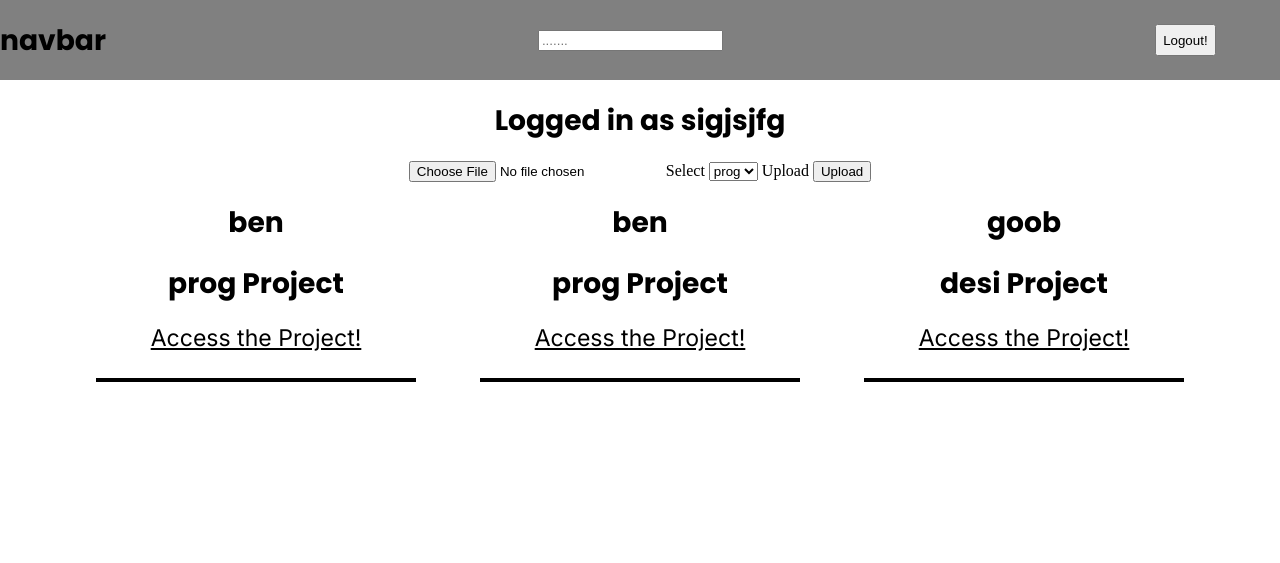
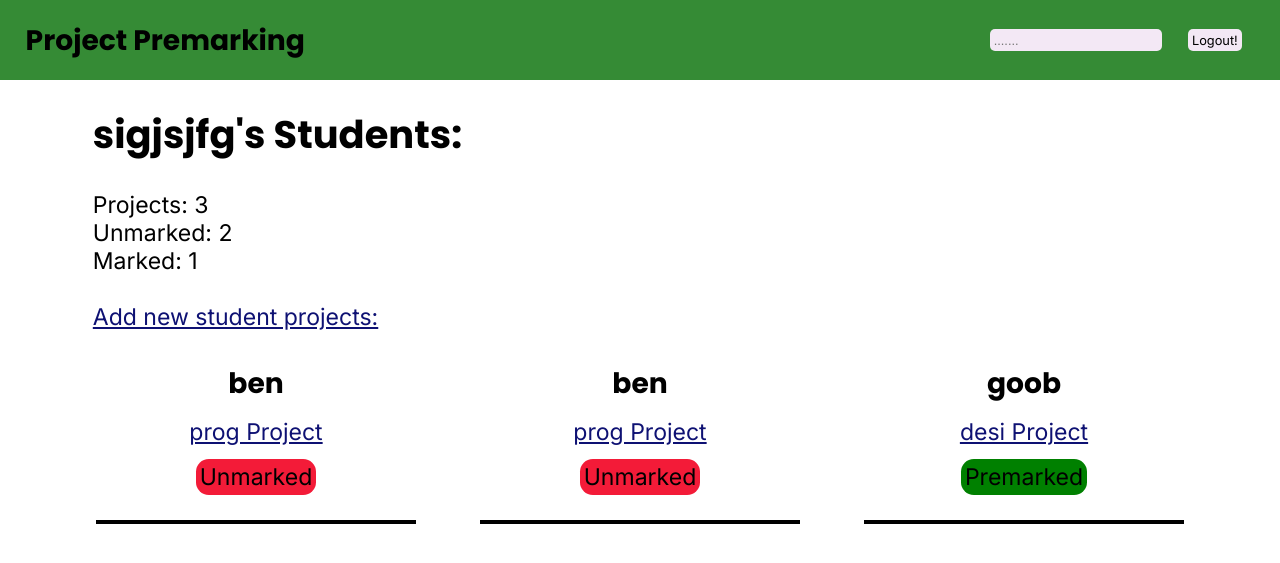
Before and after one commit to BenjaminWray2008/premarking, a Flask app: page /profile in a window 1280 px wide. Shown: the top 563 px of the page. Run offline with Flask 3, Linux system fonts and the light colour scheme; a user stored in the database is signed in; some libraries are stand-ins or nearby versions.

Commit message:
css profile page

```diff
--- a/server.py
+++ b/server.py
@@ -1,4 +1,10 @@
-from flask import Flask, render_template, redirect, url_for, request, session, jsonify
+from flask import (Flask,
+                   render_template,
+                   redirect,
+                   url_for,
+                   request,
+                   session,
+                   jsonify)
 from sqlalchemy.orm import (DeclarativeBase,
                             Mapped,
                             mapped_column,
@@ -11,7 +17,13 @@ from sqlalchemy import (String,
 from flask_sqlalchemy import SQLAlchemy
 from flask_wtf import FlaskForm
 from typing import List
-from wtforms import Form, BooleanField, StringField, validators, PasswordField, FileField, SelectField, SubmitField
+from wtforms import (Form,
+                     BooleanField,
+                     StringField,
+                     validators,
+                     PasswordField,
+                     SelectField,
+                     SubmitField)
 from flask_login import (UserMixin,
                          LoginManager,
                          login_user,
@@ -34,7 +46,6 @@ login_manager.login_view = "login"
 db = SQLAlchemy()
 app.config['SQLALCHEMY_DATABASE_URI'] = 'sqlite:///database.db'
 db.init_app(app)
-
 
 
 class Base(DeclarativeBase):
@@ -79,6 +90,7 @@ class UserProject(Base):
 
     github: Mapped[str] = mapped_column(String(50))
     doc: Mapped[str] = mapped_column(String(50))
+    marked: Mapped[bool]
 
     user: Mapped["User"] = relationship(
         "User", back_populates="user_projects")
@@ -165,11 +177,6 @@ class NewUser(FlaskForm):
     upload = SubmitField('Upload')
 
 
-# class SearchUser(Form):
-#     UName = StringField('Enter User:', validators=[validators.InputRequired()])
-#     search = SubmitField('Search User:')
-
-
 def submit(ticks):
     return 'hi'
 
@@ -252,24 +259,30 @@ def new_user(file, selected):
             q = select(User).where(User.id == id)
             exist = sql_session.scalar(q)
 
-
             q = select(Project).where(Project.type == selected)
             project_id = sql_session.scalar(q).id
 
-            q = select(UserProject).where(UserProject.user_id == id).where(UserProject.project_id == project_id).where(UserProject.admin_id == current_user.id)
+            q = select(UserProject).where(
+                UserProject.user_id == id).where(
+                    UserProject.project_id == project_id
+                    ).where(UserProject.admin_id == current_user.id)
             proj_exist = sql_session.scalar(q)
 
             if proj_exist:
                 print('already done')
                 continue
 
-            new_project = UserProject(user_id=id, project_id=project_id, admin_id=current_user.id)
+            new_project = UserProject(
+                user_id=id, project_id=project_id,
+                admin_id=current_user.id)
             db.session.add(new_project)
 
             if exist:
                 continue
 
-            user = User(id=id, name=f"{first_name} {surname}", year_level=year_level, email=f'{id}@buurnside.school.nz', admin=False)
+            user = User(id=id, name=f"{first_name} {surname}",
+                        year_level=year_level,
+                        email=f'{id}@buurnside.school.nz', admin=False)
             db.session.add(user)
 
         db.session.commit()
@@ -291,6 +304,7 @@ def home():
 
 @app.route('/login', methods=['POST', 'GET'])
 def login():
+    print(current_user)
     form = Login(request.form)
 
     if request.method == 'POST':
@@ -322,11 +336,10 @@ def logout():
     return redirect(url_for('login'))
 
 
-@app.route('/profile', methods=['POST', 'GET'])
+@app.route('/instructions', methods=['POST', 'GET'])
 @login_required
-def profile():
+def instructions():
     form = NewUser()
-    # search_form = SearchUser(request.form)
     with Session(engine) as sql_session:
         q = select(Project)
         project_types = sql_session.scalars(q).all()
@@ -343,24 +356,41 @@ def profile():
         if request.method == 'POST':
             print("ERRORS:", form.errors)
 
+    return render_template('instructions.html', form=form)
+
+
+@app.route('/profile', methods=['POST', 'GET'])
+@login_required
+def profile():
+
     AdProj = select(UserProject).where(
         UserProject.admin_id == current_user.id)
     # User projects under current admin
-
     with Session(engine) as session:
         user_projects = session.scalars(AdProj).all()
-
+        marked_count = 0
+        unmarked_count = 0
         projects = []
         for i in user_projects:
+            if i.marked == 1:
+                premarked = 'Premarked'
+                marked_count += 1
+            else:
+                premarked = 'Unmarked'
+                unmarked_count += 1
+
             projects.append({
                 'id': i.id,
                 'user': i.user.name,
                 'type': i.project.type,
                 'projstand': i.project.id,
-                'user_id': i.user.id
+                'user_id': i.user.id,
+                'marked': premarked
             })
     return render_template('profile.html',
-                           projects=projects, form=form)
+                           projects=projects, searchBar=True,
+                           counts=(marked_count, unmarked_count))
+
 
 @app.route('/search', methods=['POST', 'GET'])
 @login_required
@@ -368,12 +398,15 @@ def search():
     q = request.args.get("q", "")
     data = []
     with Session(engine) as sql_session:
-        user_ids = sql_session.scalars(select(User).where(User.name.contains(q))).all()
+        user_ids = sql_session.scalars(
+            select(User).where(User.name.contains(q))).all()
         for user in user_ids:
             user_id = user.id
-            result = sql_session.scalar(select(UserProject).where(UserProject.user_id == user_id).where(UserProject.admin_id == current_user.id))
+            result = sql_session.scalar(select(UserProject).where(
+                UserProject.user_id == user_id).where(
+                    UserProject.admin_id == current_user.id))
             data.append({
-            'id': result.user_id
+             'id': result.user_id
             })
     print(data)
     return jsonify(data)
@@ -419,7 +452,6 @@ def clean(project_id, user_id):
     with Session(engine) as sql_session:
         user = sql_session.scalar(q)
     email = user.email
-
     path = 'email.pdf'
     turn_to_pdf(html, path)
     send_email(email, path, type, snu, UData.name)
--- a/static/css/style.css
+++ b/static/css/style.css
@@ -21,7 +21,7 @@ body{
 
 .navbar{
     width:100vw;
-    background-color: grey;
+    background-color: #358b35;
     padding-top:0;
     margin:0;
     height:10vh;
@@ -34,7 +34,7 @@ body{
 }
 
 .logout-button{
-    margin-right:5vw;
+    margin-right:3vw;
     padding:0.5vw;
 }
 
@@ -92,6 +92,7 @@ body{
 
 }
 
+
 .green{
     background-color: green;
 }
@@ -144,7 +145,7 @@ textarea{
 
 .project-link{
     font-family:'Inter';
-    color:black;
+    color:rgb(14, 17, 115);
     font-size: 1.8vw;
 }
 
@@ -162,7 +163,9 @@ textarea{
 }
 
 .project-link:hover{
-    color:grey;
+    color:rgb(12, 9, 172);
+    background-color: whitesmoke;
+    border-radius: 1vw;
 }
 
 .centre-projects{
@@ -173,23 +176,78 @@ textarea{
 
 .logged-in{
     text-align: center;
+    font-size: 3vw;
+    margin:0;
 }
 
 .projects{
     display:grid;
     grid-template-columns: 1fr 1fr 1fr;
     gap:5vw;
+    margin-top:1vw;
 
-    margin-left:5vw;
-    margin-right:5vw;
+
 }
 
 .project-page{
     display:flex;
     flex-direction: column;
     align-items: center;
+    margin-left:5vw;
+    margin-right:5vw;
 }
 
 .project-user-name{
-    margin-bottom: 0;
+    margin-bottom: 1vw;
 }
+
+.searchbar{
+    margin-right:2vw;
+    padding:0.3vw;
+    border-radius: 5px;
+    border:none;
+    font-size: 1vw;
+    color:black;
+    background-color: rgb(243, 232, 245);
+}
+
+.logout{
+    background-color: rgb(243, 232, 245);
+    font-family: 'Inter';
+    padding:0.3vw;
+    border-radius: 5px;
+    border:none;
+    font-size: 1vw;
+    color:black;
+    }
+
+.logout:hover{
+  color:rgb(227, 39, 136);
+}
+
+.site-name{
+    margin-left:2vw;
+}
+
+.top-project{
+    display:flex;
+    flex-direction: row;
+    justify-content: space-between;
+    align-items: flex-start;
+    width:95%;
+    padding-top:2vw;
+}
+
+.marked{
+    background-color: #008000;
+}
+
+.unmarked{
+    background-color: rgb(243, 27, 56);
+}
+
+.marked, .unmarked{
+    margin-top:1vw;
+    padding:0.3vw;
+    border-radius: 1vw;
+}
--- a/templates/layout.html
+++ b/templates/layout.html
@@ -10,15 +10,18 @@
 
 <body>
     <div class="navbar">
-        <h1>navbar</h1>
+        <h1 class="site-name">Project Premarking</h1>
+        <div class="div-row">
+        {% if searchBar %}
+        <input class="searchbar" type="text" id="searchbar" placeholder=".......">
+        {% endif %}
+        {% if current_user.is_authenticated %}
+        <form action="/logout">
+            <button type="submit" class="logout-button logout">Logout!</button>
+        </form>
+        {% endif %}
 
-
-        <input type="text" id="searchbar" placeholder=".......">
-
-
-        <form action="/logout">
-            <button type="submit" class="logout-button">Logout!</button>
-        </form>
+        </div>
     </div>
     {% block content %}
 
--- a/templates/profile.html
+++ b/templates/profile.html
@@ -1,23 +1,31 @@
 {% extends 'layout.html' %} {% block content %}
-<h1 class="logged-in">Logged in as {{current_user.email}}</h1>
 <div class="project-page">
-<form method="POST" enctype="multipart/form-data">
-    {{ form.hidden_tag() }}
-    {{ form.file() }}
-    {{ form.dropdown.label }}
-    {{ form.dropdown() }}
-    {{ form.upload.label }}
-    {{ form.upload() }}
+    <div class="top-project">
+        <div>
+            <h1 class="logged-in">{{current_user.email}}'s Students:</h1>
+            <p>
+                <br>
+                Projects: {{projects | count }}
+                <br>
+                Unmarked: {{counts[1]}}
+                <br>
+                Marked: {{counts[0]}}
+                <br><br>
+                <a href="instructions" class="project-link">Add new student projects:</a>
+            </p>
+        </div>
 
-</form>
+    </div>
     <div class="projects">
         {% for project in projects %}
 
         <div class="indiv-project" name="project-{{project['user_id']}}">
             <div class="centre-projects">
                 <h1 class="project-user-name">{{project['user']}}</h1>
-    <h1>{{project['type']}} Project</h1>
-    <a href="project/{{project['projstand']}}/{{project['user_id']}}" class="project-link">Access the Project!</a>
+                <a href="project/{{project['projstand']}}/{{project['user_id']}}"
+                    class="project-link">{{project['type']}} Project</a>
+                <p class="{% if project['marked'] == 'Premarked' %}marked{% else %}unmarked{% endif %}">
+                    {{project['marked']}}</p>
             </div>
             <div class="line between-projects"></div>
         </div>
```
Also changed, not shown: templates/instructions.html (added, +15 -0 lines), instance/database.db. Lines whose indentation alone changed are shown as unchanged.
